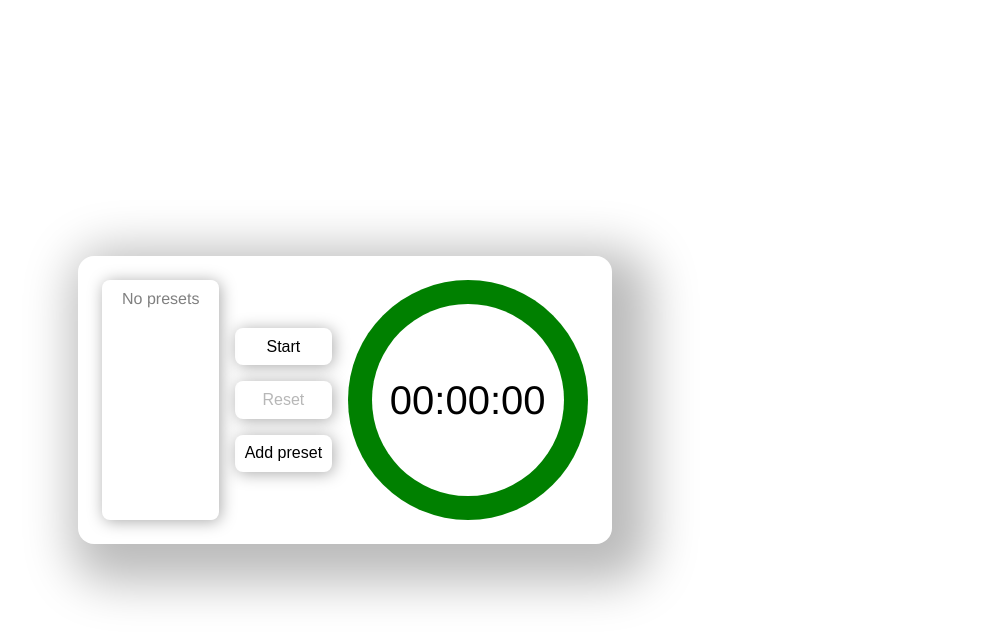
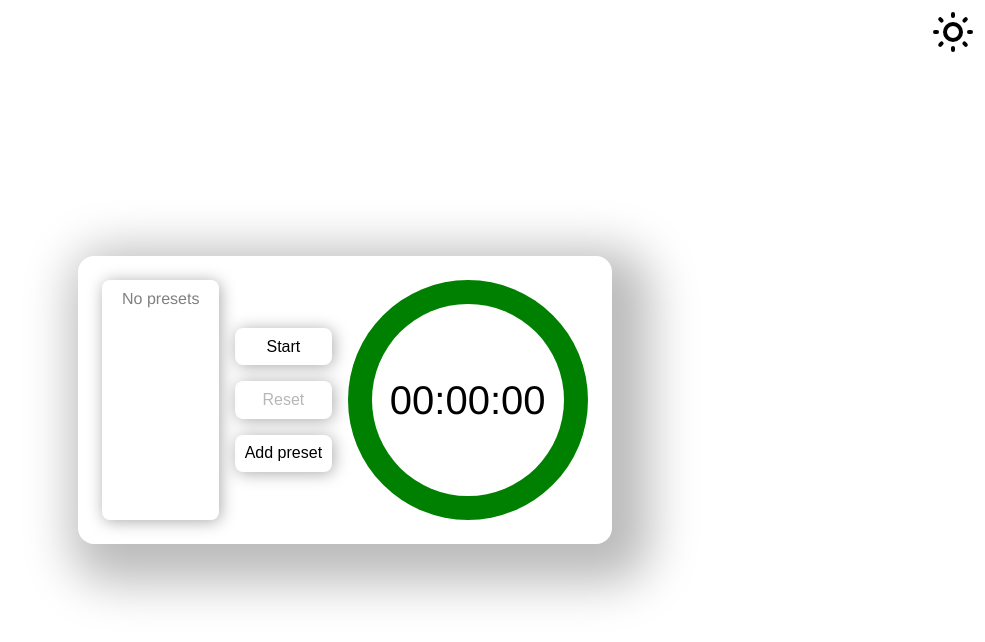
Before and after one commit to YuriiRG/SimpleTimer, a Vue app: page / in a window 1280 px wide. Shown: the top 642 px of the page, without its empty margins (295-1280 px from the left). Built offline with nearby package versions, Linux system fonts and the light colour scheme.

Commit message:
Implement dark theme logic

```diff
--- a/src/App.vue
+++ b/src/App.vue
@@ -4,6 +4,7 @@ import Timer from "./components/Timer.vue";
 import Button from "./components/Button.vue";
 import type { stateType, IPreset } from "./types";
 import { ref } from "vue";
+import DarkModeSwitch from "./components/DarkModeSwitch.vue";
 
 let idCounter = 0;
 
@@ -12,8 +13,6 @@ const time = ref(0);
 const timeLeft = ref(0);
 
 const timerState = ref("idle" as stateType);
-
-const showModal = ref(false);
 
 const presetsList = ref([] as IPreset[]);
 
@@ -80,6 +79,9 @@ function onResetClick() {
         <Timer v-model:time="time" v-model:timeLeft="timeLeft" v-model:state="timerState"/>
       </div>
     </div>
+    <div class="dark-mode-switch">
+      <DarkModeSwitch/>
+    </div>
   </div>
 </template>
 
@@ -101,7 +103,13 @@ function onResetClick() {
   flex-direction: row;
 }
 
-
+.dark-mode-switch {
+  --width: 4rem;
+  position: absolute;
+  left: calc(100vw - var(--width));
+  width: var(--width);
+  top: 0;
+}
 
 @media screen and (min-width: 460px) {
   .app {
@@ -109,9 +117,6 @@ function onResetClick() {
     box-shadow: 1rem 1rem 3rem 1.4rem #bbb;
     flex-direction: row;
     align-items: center;
-  }
-  .test {
-    width: 15em;
   }
   .container {
     display: flex;
--- /dev/null
+++ b/src/components/DarkModeSwitch.vue
@@ -0,0 +1,68 @@
+<script setup lang="ts">
+import { ref } from 'vue';
+
+const dark = ref(false);
+
+function toggle() {
+  dark.value = !dark.value;
+  if (dark.value) {
+    document.querySelector("html")?.classList.add("dark");
+  } else {
+    document.querySelector("html")?.classList.remove("dark");
+  }
+}
+</script>
+
+<template>
+  <div class="switch" @click="toggle">
+    <svg xmlns="http://www.w3.org/2000/svg"
+         width="1em" height="1em"
+         preserveAspectRatio="xMidYMid meet"
+         viewBox="0 0 24 24"
+         class="svg-icon"
+         v-if="!dark">
+      <g fill="none"
+         stroke="currentColor"
+         stroke-linecap="round"
+         stroke-linejoin="round"
+         stroke-width="2">
+        <circle cx="12"
+                cy="12"
+                r="4"/>
+        <path d="M3 12h1m8-9v1m8 8h1m-9 8v1M5.6
+                 5.6l.7.7m12.1-.7l-.7.7m0
+                 11.4l.7.7m-12.1-.7l-.7.7"/>
+      </g>
+    </svg>
+    <svg xmlns="http://www.w3.org/2000/svg"
+         width="1em" height="1em"
+         preserveAspectRatio="xMidYMid meet"
+         viewBox="0 0 24 24"
+         class="svg-icon moon"
+         v-else>
+      <path fill="none"
+            stroke="currentColor"
+            stroke-linecap="round"
+            stroke-linejoin="round"
+            stroke-width="2"
+            d="M12 3h.393a7.5 7.5 0 0 0 7.92
+               12.446A9 9 0 1 1 12 2.992z"/>
+    </svg>
+  </div>
+</template>
+
+<style>
+.switch {
+  width: 3rem;
+  height: 3rem;
+  transition: all 0.2s;
+  margin: 0.5rem;
+}
+.svg-icon {
+  width: 100%;
+  height: 100%;
+}
+.moon {
+  color: #fff;
+}
+</style>
--- a/src/style.css
+++ b/src/style.css
@@ -13,6 +13,11 @@
   --sm-border-radius: 0.5em;
 }
 
+/* :root.dark {
+  background-color: black;
+  color: white;
+} */
+
 #app {
   min-height: 100vh;
 }
```
